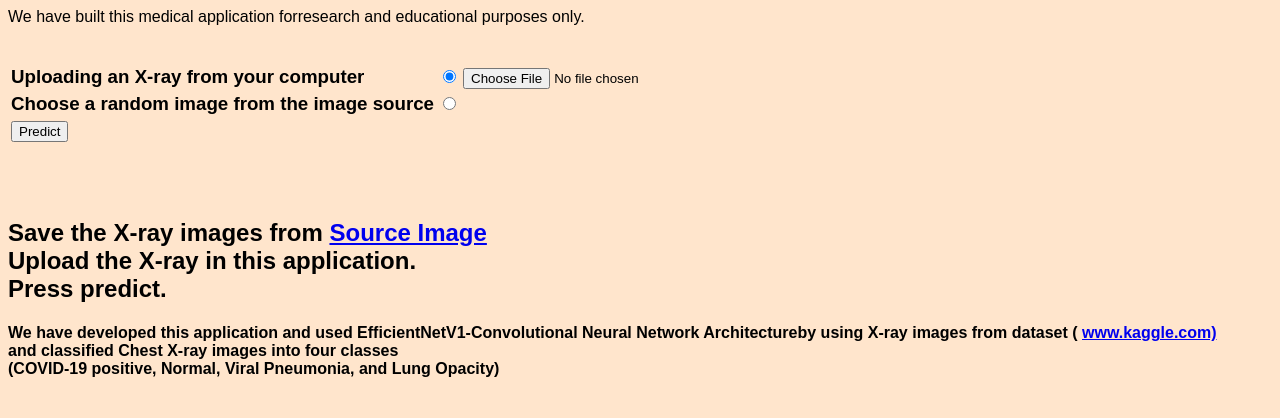
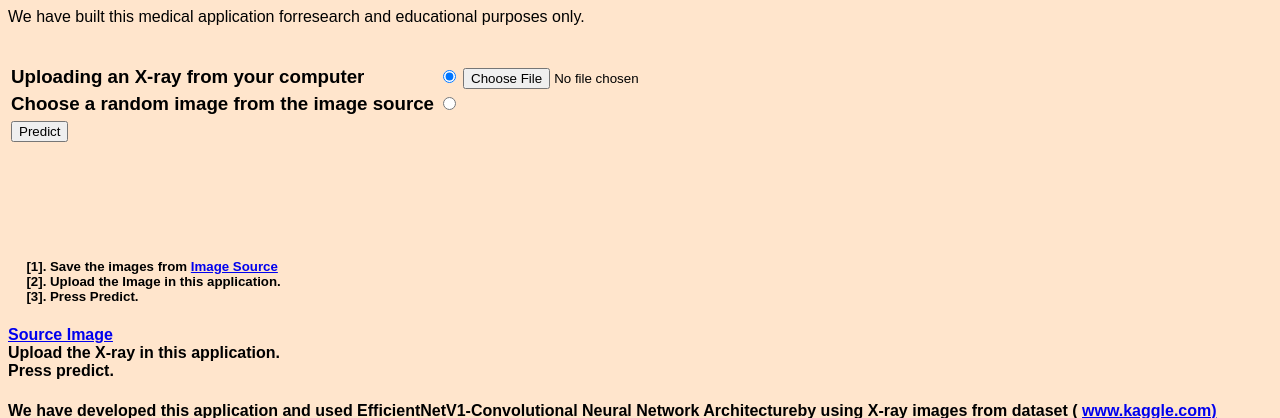
Before and after one commit to bmafshary/covid19b, a Flask app: page / in a window 1280 px wide. Shown: the part 457-875 px from the top of the page. Run offline with Flask 2, Linux system fonts and the light colour scheme.

Commit message:
Update index.html

```diff
--- a/templates/index.html
+++ b/templates/index.html
@@ -44,11 +44,17 @@ We have built this medical application for<wbr>research and educational purposes
     </form>
 <br>
 <b>
-{{ outputtext }}
-    </b>
-<br>
-<h2>
-Save the X-ray images from
+
+<h3><span style="color: red; ">
+&nbsp&nbsp&nbsp&nbsp&nbsp {{ outputtext }} </h3> </span>
+    <h5>
+    <br>&nbsp&nbsp&nbsp&nbsp&nbsp[1]. Save the images from <a href="https://drive.google.com/drive/folders/141RbdyIR0S_gFyxw-PZxVrutF88EPG6Z?usp=sharing">  Image Source  </a>
+    <br>&nbsp&nbsp&nbsp&nbsp&nbsp[2]. Upload the Image in this application.
+    <br>&nbsp&nbsp&nbsp&nbsp&nbsp[3]. Press Predict.</h5>
+
+
+
+
 <a href="https://drive.google.com/drive/folders/141RbdyIR0S_gFyxw-PZxVrutF88EPG6Z?usp=sharing" target="_blank"> Source Image </a>
 <br>
 Upload the X-ray in this application.
```
